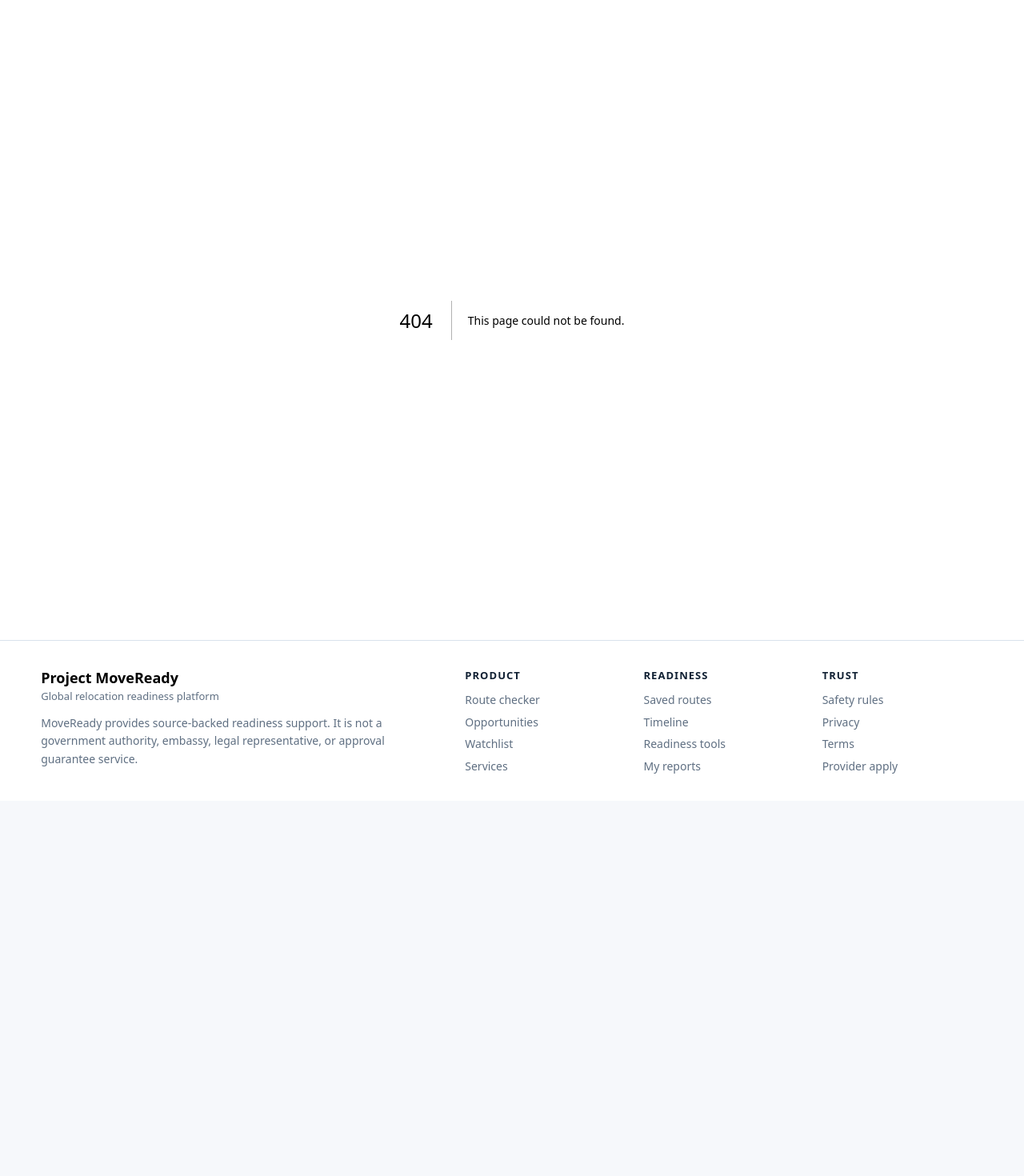
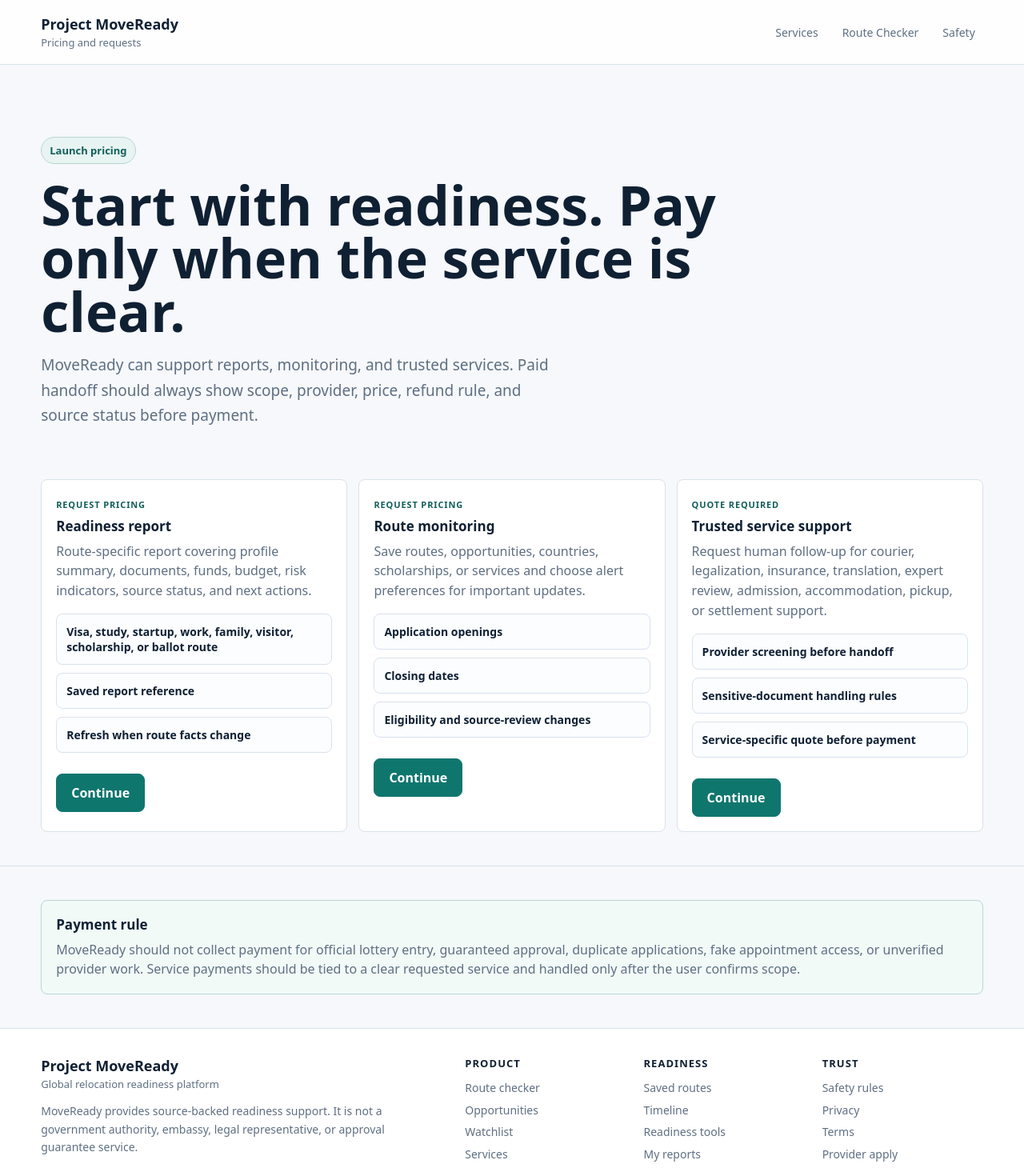
Before and after one commit to SirBM201/SirBM201-moveready-frontend, a Next.js app: page /pricing in a window 1280 px wide. Before the commit this address had no page. Shown: the top 1470 px of the page at 80% size. Before the commit the page ends 1001 px from the top, so only its background shows below. Built offline with nearby package versions, Linux system fonts and the light colour scheme.

Commit message:
Add pricing and request page

```diff
--- /dev/null
+++ b/app/pricing/page.tsx
@@ -0,0 +1,65 @@
+const options = [
+  {
+    name: "Readiness report",
+    price: "Request pricing",
+    summary: "Route-specific report covering profile summary, documents, funds, budget, risk indicators, source status, and next actions.",
+    points: ["Visa, study, startup, work, family, visitor, scholarship, or ballot route", "Saved report reference", "Refresh when route facts change"],
+    href: "/route-checker",
+  },
+  {
+    name: "Route monitoring",
+    price: "Request pricing",
+    summary: "Save routes, opportunities, countries, scholarships, or services and choose alert preferences for important updates.",
+    points: ["Application openings", "Closing dates", "Eligibility and source-review changes"],
+    href: "/watchlist",
+  },
+  {
+    name: "Trusted service support",
+    price: "Quote required",
+    summary: "Request human follow-up for courier, legalization, insurance, translation, expert review, admission, accommodation, pickup, or settlement support.",
+    points: ["Provider screening before handoff", "Sensitive-document handling rules", "Service-specific quote before payment"],
+    href: "/services",
+  },
+];
+
+export default function PricingPage() {
+  return (
+    <main className="page-shell">
+      <header className="topbar">
+        <a className="brand" href="/"><strong>Project MoveReady</strong><span>Pricing and requests</span></a>
+        <nav className="nav"><a href="/services">Services</a><a href="/route-checker">Route Checker</a><a href="/safety">Safety</a></nav>
+      </header>
+
+      <section className="legal-hero">
+        <span className="eyebrow">Launch pricing</span>
+        <h1>Start with readiness. Pay only when the service is clear.</h1>
+        <p className="lede">MoveReady can support reports, monitoring, and trusted services. Paid handoff should always show scope, provider, price, refund rule, and source status before payment.</p>
+      </section>
+
+      <section className="section no-top-pad">
+        <div className="grid">
+          {options.map((option) => (
+            <article className="card" key={option.name}>
+              <span className="overline">{option.price}</span>
+              <h3>{option.name}</h3>
+              <p>{option.summary}</p>
+              <div className="mini-list">
+                {option.points.map((point) => (
+                  <div key={point}><strong>{point}</strong></div>
+                ))}
+              </div>
+              <div className="actions"><a className="btn primary" href={option.href}>Continue</a></div>
+            </article>
+          ))}
+        </div>
+      </section>
+
+      <section className="section">
+        <article className="card trust-callout">
+          <h3>Payment rule</h3>
+          <p>MoveReady should not collect payment for official lottery entry, guaranteed approval, duplicate applications, fake appointment access, or unverified provider work. Service payments should be tied to a clear requested service and handled only after the user confirms scope.</p>
+        </article>
+      </section>
+    </main>
+  );
+}
```
